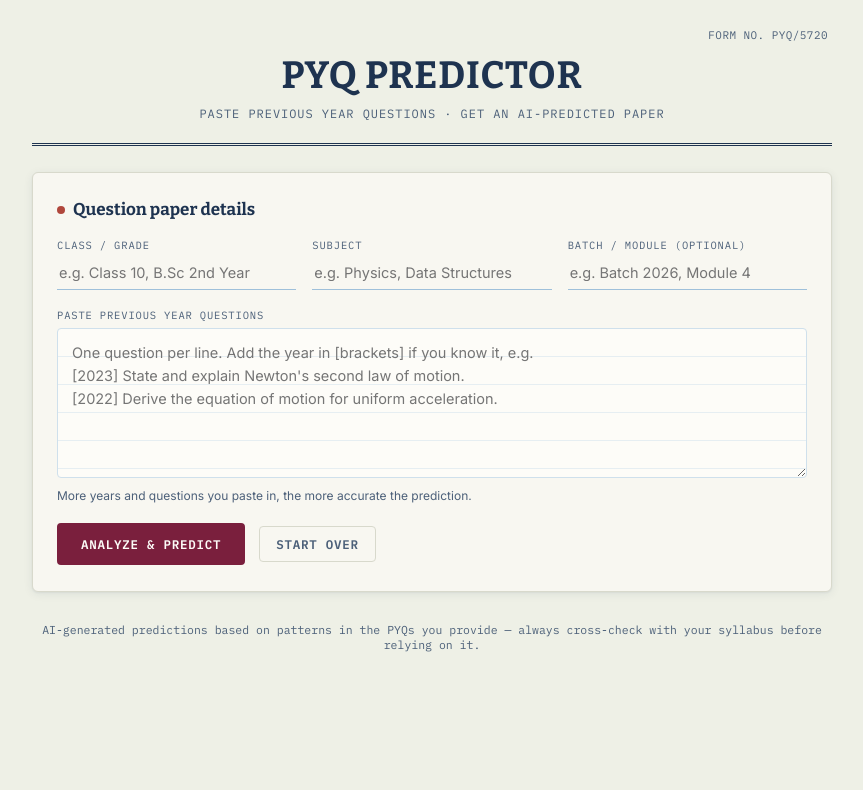
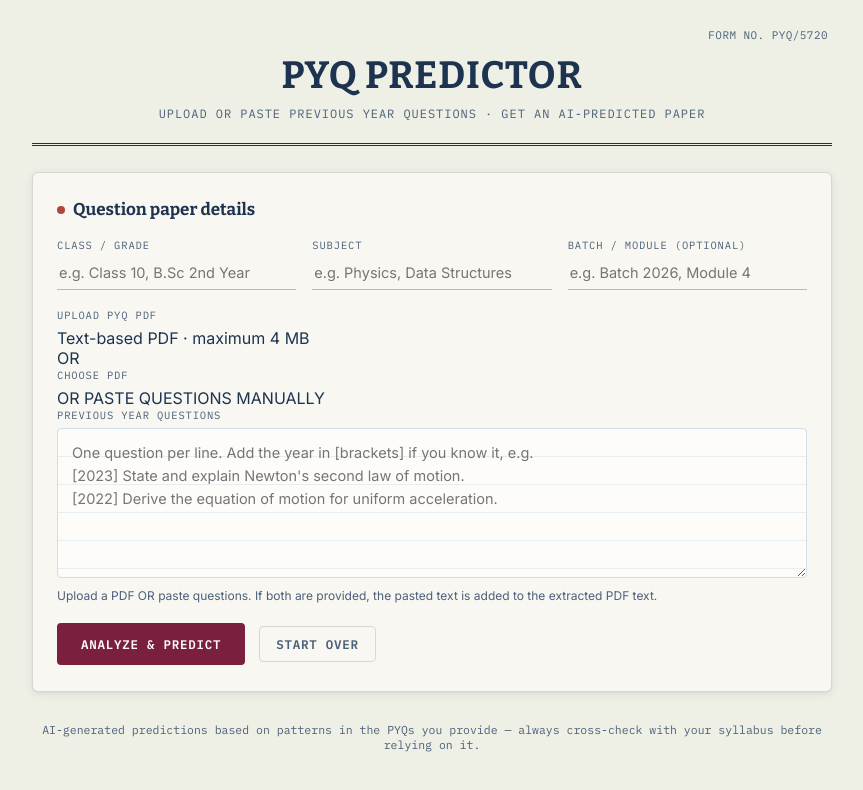
Before and after one commit to naliathdivanshu-bot/pyqproj, a Next.js app: page / in a window 1280 px wide. Shown: the top 790 px of the page, without its empty margins (208-1071 px from the left). Built offline with nearby package versions, Linux system fonts and the light colour scheme.

Commit message:
Add PDF upload UI to PYQ Predictor

```diff
--- a/app/page.js
+++ b/app/page.js
@@ -7,6 +7,7 @@ export default function Home() {
   const [subject, setSubject] = useState('');
   const [batch, setBatch] = useState('');
   const [pyqText, setPyqText] = useState('');
+  const [pdfFile, setPdfFile] = useState(null);
   const [result, setResult] = useState(null);
   const [loading, setLoading] = useState(false);
   const [error, setError] = useState('');
@@ -18,22 +19,39 @@ export default function Home() {
   }, []);
 
   async function handleGenerate() {
-    if (!pyqText.trim()) {
-      setError('Paste at least a few previous year questions before analyzing.');
+    if (!pyqText.trim() && !pdfFile) {
+      setError('Upload a PYQ PDF or paste at least a few previous year questions.');
       return;
     }
     setError('');
     setLoading(true);
+
     try {
-      const res = await fetch('/api/analyze', {
-        method: 'POST',
-        headers: { 'Content-Type': 'application/json' },
-        body: JSON.stringify({ classGrade, subject, batch, pyqText }),
-      });
+      let res;
+
+      if (pdfFile) {
+        const formData = new FormData();
+        formData.append('classGrade', classGrade);
+        formData.append('subject', subject);
+        formData.append('batch', batch);
+        formData.append('pdf', pdfFile);
+        if (pyqText.trim()) formData.append('pyqText', pyqText);
+
+        res = await fetch('/api/analyze', {
+          method: 'POST',
+          body: formData,
+        });
+      } else {
+        res = await fetch('/api/analyze', {
+          method: 'POST',
+          headers: { 'Content-Type': 'application/json' },
+          body: JSON.stringify({ classGrade, subject, batch, pyqText }),
+        });
+      }
+
       const data = await res.json();
-      if (!res.ok) {
-        throw new Error(data.error || 'Something went wrong.');
-      }
+      if (!res.ok) throw new Error(data.error || 'Something went wrong.');
+
       setResult(data.result);
       setActiveTab('paper');
     } catch (err) {
@@ -48,8 +66,15 @@ export default function Home() {
     setSubject('');
     setBatch('');
     setPyqText('');
+    setPdfFile(null);
     setResult(null);
     setError('');
+  }
+
+  function handlePdfChange(e) {
+    const file = e.target.files?.[0] || null;
+    setError('');
+    setPdfFile(file);
   }
 
   return (
@@ -57,7 +82,7 @@ export default function Home() {
       <div className="masthead">
         <span className="code">{formCode}</span>
         <h1>PYQ Predictor</h1>
-        <p>Paste previous year questions · get an AI-predicted paper</p>
+        <p>Upload or paste previous year questions · get an AI-predicted paper</p>
         {result && (
           <div>
             <span className="stamp">Analysis Complete</span>
@@ -99,8 +124,41 @@ export default function Home() {
             />
           </div>
         </div>
+
+        <div className="pdf-upload-box">
+          <div className="pdf-upload-head">
+            <div>
+              <label htmlFor="pdfFile">Upload PYQ PDF</label>
+              <div className="pdf-subtext">Text-based PDF · maximum 4 MB</div>
+            </div>
+            <span className="pdf-or">OR</span>
+            <label className="file-button" htmlFor="pdfFile">Choose PDF</label>
+          </div>
+          <input
+            id="pdfFile"
+            type="file"
+            accept="application/pdf,.pdf"
+            onChange={handlePdfChange}
+            hidden
+          />
+          {pdfFile && (
+            <div className="file-selected">
+              <span>📄 {pdfFile.name}</span>
+              <button
+                type="button"
+                className="remove-file"
+                onClick={() => setPdfFile(null)}
+              >
+                Remove
+              </button>
+            </div>
+          )}
+        </div>
+
+        <div className="paste-divider"><span>OR PASTE QUESTIONS MANUALLY</span></div>
+
         <div>
-          <label htmlFor="pyqText">Paste previous year questions</label>
+          <label htmlFor="pyqText">Previous year questions</label>
           <textarea
             id="pyqText"
             placeholder={
@@ -109,8 +167,9 @@ export default function Home() {
             value={pyqText}
             onChange={(e) => setPyqText(e.target.value)}
           />
-          <div className="hint">More years and questions you paste in, the more accurate the prediction.</div>
+          <div className="hint">Upload a PDF OR paste questions. If both are provided, the pasted text is added to the extracted PDF text.</div>
         </div>
+
         <div className="actions">
           <button className="btn-primary" onClick={handleGenerate} disabled={loading}>
             {loading ? 'Analyzing…' : 'Analyze & Predict'}
@@ -120,7 +179,7 @@ export default function Home() {
           </button>
           {loading && (
             <div className="status-box">
-              <span className="spinner"></span> Analyzing patterns across your PYQs…
+              <span className="spinner"></span> Extracting questions and analyzing patterns…
             </div>
           )}
         </div>
@@ -163,8 +222,7 @@ export default function Home() {
       )}
 
       <footer>
-        AI-generated predictions based on patterns in the PYQs you provide — always cross-check with your syllabus
-        before relying on it.
+        AI-generated predictions based on patterns in the PYQs you provide — always cross-check with your syllabus before relying on it.
       </footer>
     </div>
   );
@@ -185,9 +243,7 @@ function PredictedPaperTab({ result }) {
       {result.subject_summary && <div className="summary-box">{result.subject_summary}</div>}
       {p.general_instructions && p.general_instructions.length > 0 && (
         <ol className="instructions">
-          {p.general_instructions.map((instr, i) => (
-            <li key={i}>{instr}</li>
-          ))}
+          {p.general_instructions.map((instr, i) => <li key={i}>{instr}</li>)}
         </ol>
       )}
       {sections.map((sec, sIdx) => (
@@ -219,9 +275,7 @@ function TopicsTab({ result }) {
             <span className="topic-count">{t.question_count ?? (t.questions || []).length} Qs</span>
           </summary>
           <ul className="topic-q-list">
-            {(t.questions || []).map((q, qi) => (
-              <li key={qi}>{q}</li>
-            ))}
+            {(t.questions || []).map((q, qi) => <li key={qi}>{q}</li>)}
           </ul>
         </details>
       ))}
```
